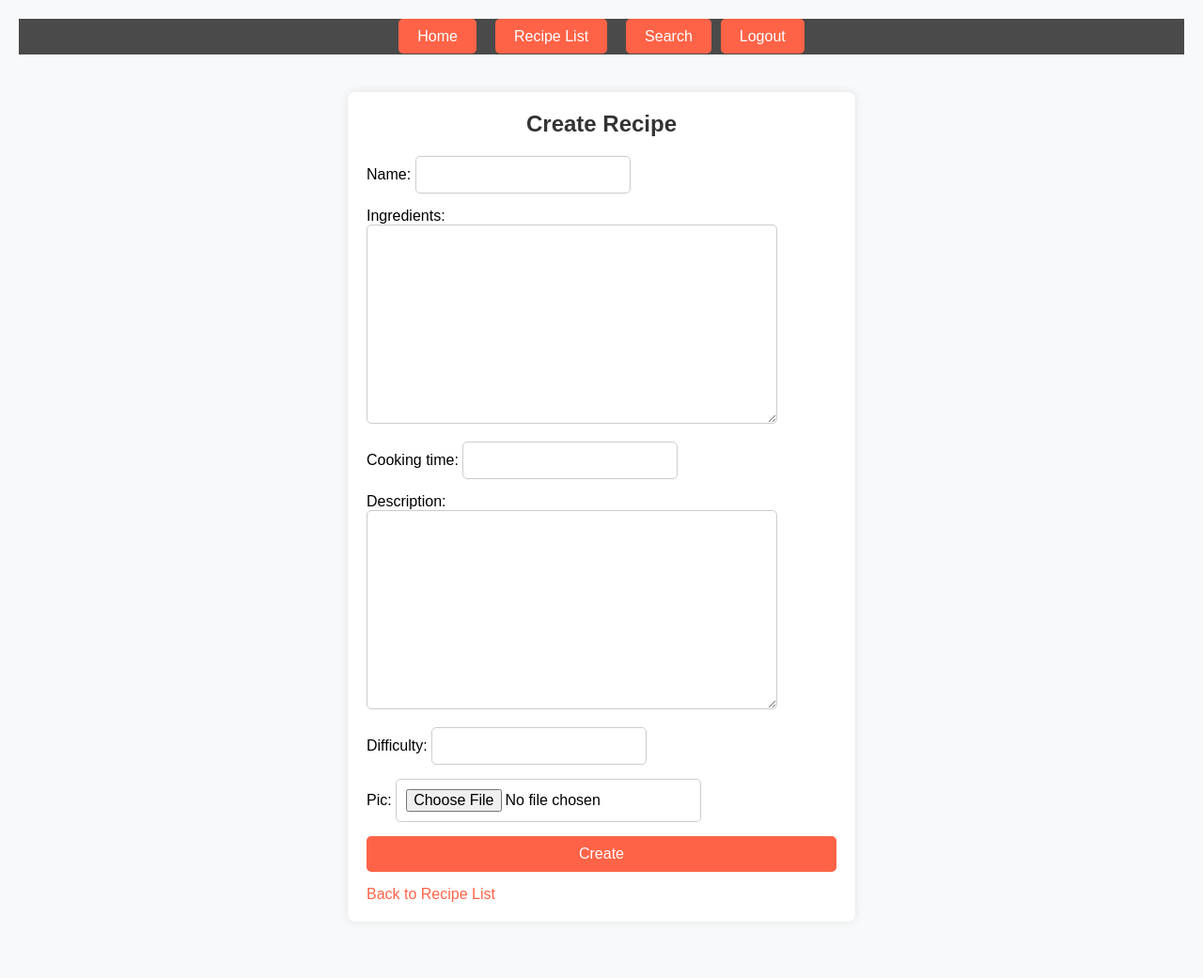
After one commit to Eliaslichi96/Recipe-App, a Django app: page /recipes/create/ in a window 1280 px wide. The commit adds this page. Shown: the whole page at 94% size. Run offline with Django 4.2, Linux system fonts and the light colour scheme.

Commit message:
added create recipe view

```diff
--- a/Recipes/forms.py
+++ b/Recipes/forms.py
@@ -1,4 +1,6 @@
 from django import forms    #import django forms
+from .models import Recipe
+
 
 CHART__CHOICES = (          #specify choices as a tuple
    ('#1', 'Bar chart'),    # when user selects "Bar chart", it is stored as "#1"
@@ -9,3 +11,8 @@ CHART__CHOICES = (          #specify choices as a tuple
 class RecipesSearchForm(forms.Form):
     recipe_name = forms.CharField(max_length=100)
     chart_type = forms.ChoiceField(choices=CHART__CHOICES)
+
+class RecipeForm(forms.ModelForm):
+    class Meta:
+        model = Recipe
+        fields = ['name', 'ingredients', 'cooking_time', 'description', 'difficulty', 'pic']
--- a/Recipes/urls.py
+++ b/Recipes/urls.py
@@ -1,5 +1,5 @@
 from django.urls import path
-from .views import home_view, RecipeListView, RecipeDetailView, records
+from .views import home_view, RecipeListView, RecipeDetailView, records,  recipe_create_view, recipe_edit_view
 
 app_name = 'recipes'
 
@@ -8,4 +8,6 @@ urlpatterns = [
     path('recipes/', RecipeListView.as_view(), name='recipes-list'),
     path('recipes/<int:pk>/', RecipeDetailView.as_view(), name='detail'),
     path('records/', records, name='records'),
+    path('recipes/create/', recipe_create_view, name='recipe-create'),
+    path('recipes/<int:pk>/edit/', recipe_edit_view, name='recipe-edit'),
 ]
--- a/Recipes/views.py
+++ b/Recipes/views.py
@@ -1,8 +1,8 @@
-from django.shortcuts import render
+from django.shortcuts import render, redirect, get_object_or_404
 from django.views.generic import ListView, DetailView
 from .models import Recipe
 from django.contrib.auth.mixins import LoginRequiredMixin
-from .forms import RecipesSearchForm
+from .forms import RecipesSearchForm, RecipeForm
 import matplotlib.pyplot as plt
 import io
 import urllib, base64
@@ -20,6 +20,13 @@ class RecipeListView(LoginRequiredMixin, ListView):
 class RecipeDetailView(LoginRequiredMixin, DetailView):
     model = Recipe
     template_name = "app/recipes_details.html"
+
+    def get_context_data(self, **kwargs):
+        context = super().get_context_data(**kwargs)
+        recipe = self.get_object()
+        context['ingredients_list'] = recipe.ingredients.split(',')
+        return context
+
 
 def records(request):
     form = RecipesSearchForm(request.POST or None)
@@ -81,3 +88,18 @@ def get_chart():
     string = base64.b64encode(buf.read())
     uri = urllib.parse.quote(string)
     return uri
+
+def recipe_create_view(request):
+    form = RecipeForm(request.POST or None, request.FILES or None)
+    if form.is_valid():
+        form.save()
+        return redirect('recipes:recipes-list')
+    return render(request, 'app/recipe_form.html', {'form': form})
+
+def recipe_edit_view(request, pk):
+    recipe = get_object_or_404(Recipe, pk=pk)
+    form = RecipeForm(request.POST or None, request.FILES or None, instance=recipe)
+    if form.is_valid():
+        form.save()
+        return redirect('recipes:detail', pk=pk)
+    return render(request, 'app/recipe_form.html', {'form': form})
--- /dev/null
+++ b/templates/app/recipe_form.html
@@ -0,0 +1,131 @@
+{% load static %}
+<!DOCTYPE html>
+<html lang="en">
+
+<head>
+    <meta charset="UTF-8">
+    <meta name="viewport" content="width=device-width, initial-scale=1.0">
+    <title>{% if form.instance.pk %}Edit{% else %}Create{% endif %} Recipe</title>
+    <link rel="stylesheet" type="text/css" href="{% static 'css/style.css' %}">
+    <style>
+        body {
+            font-family: 'Poppins', sans-serif;
+            background: #f8f9fa;
+            margin: 0;
+        }
+
+        nav {
+            width: 100%;
+            background: rgba(0, 0, 0, 0.7);
+            padding: 10px 0;
+            display: flex;
+            justify-content: center;
+        }
+
+        nav ul {
+            list-style: none;
+            display: flex;
+            justify-content: center;
+            margin: 0;
+            padding: 0;
+        }
+
+        nav ul li {
+            margin: 0 10px;
+        }
+
+        nav ul li a {
+            text-decoration: none;
+            color: #fff;
+            padding: 10px 20px;
+            background-color: #ff6347;
+            border-radius: 5px;
+            transition: background-color 0.3s;
+        }
+
+        nav ul li a:hover {
+            background-color: #ff4500;
+        }
+
+        .form-container {
+            background: #fff;
+            padding: 20px;
+            border-radius: 8px;
+            box-shadow: 0 0 10px rgba(0, 0, 0, 0.1);
+            max-width: 500px;
+            width: 100%;
+            margin: 40px auto;
+        }
+
+        .form-container h1 {
+            margin-bottom: 20px;
+            font-size: 24px;
+            color: #333;
+            text-align: center;
+        }
+
+        .form-container form {
+            display: flex;
+            flex-direction: column;
+        }
+
+        .form-container form input,
+        .form-container form select,
+        .form-container form textarea {
+            margin-bottom: 15px;
+            padding: 10px;
+            border: 1px solid #ccc;
+            border-radius: 5px;
+            font-size: 16px;
+        }
+
+        .form-container form button {
+            padding: 10px;
+            background-color: #ff6347;
+            color: #fff;
+            border: none;
+            border-radius: 5px;
+            font-size: 16px;
+            cursor: pointer;
+            transition: background-color 0.3s;
+        }
+
+        .form-container form button:hover {
+            background-color: #ff4500;
+        }
+
+        .form-container a {
+            display: inline-block;
+            margin-top: 15px;
+            color: #ff6347;
+            text-decoration: none;
+            text-align: center;
+        }
+
+        .form-container a:hover {
+            text-decoration: underline;
+        }
+    </style>
+</head>
+
+<body>
+    <nav>
+        <ul>
+            <li><a href="{% url 'recipes:home' %}">Home</a></li>
+            <li><a href="{% url 'recipes:recipes-list' %}">Recipe List</a></li>
+            <li><a href="{% url 'recipes:records' %}">Search</a></li>
+            <li><a href="{% url 'logout' %}">Logout</a></li>
+        </ul>
+    </nav>
+    <div class="form-container">
+        <h1>{% if form.instance.pk %}Edit{% else %}Create{% endif %} Recipe</h1>
+        <form method="post" enctype="multipart/form-data">
+            {% csrf_token %}
+            {{ form.as_p }}
+            <button type="submit">{% if form.instance.pk %}Update{% else %}Create{% endif %}</button>
+        </form>
+        <a href="{% url 'recipes:recipes-list' %}">Back to Recipe List</a>
+    </div>
+</body>
+
+</html>
--- a/templates/app/recipes_list.html
+++ b/templates/app/recipes_list.html
@@ -51,6 +51,9 @@
 <body>
     <nav>
         <ul>
+            <li><a href="{% url 'recipes:home' %}">Home</a></li>
+            <li><a href="{% url 'recipes:recipes-list' %}">Recipe List</a></li>
+            <li><a href="{% url 'recipes:recipe-create' %}">Create Recipe</a></li>
             <li><a href="{% url 'logout' %}">Logout</a></li>
         </ul>
     </nav>
```
Also changed, not shown: templates/app/recipes_details.html (+14 -3 lines), templates/app/recipes_records.html (+8 -0 lines), media/recipes/pexels-designbyja-1113500-2109099.jpg (added).
